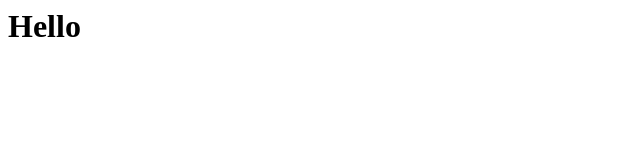
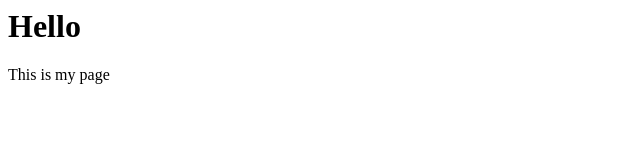
Before and after one commit to elevate-angel/elevate-angel.github.io, a plain HTML site: page index.html in a window 1280 px wide. Shown: the full height of the page, 0-640 px from the left. Drawn offline with Linux system fonts and the light colour scheme.

Commit message:
Update index.html

```diff
--- a/index.html
+++ b/index.html
@@ -1 +1,2 @@
 <h1> Hello </h1>
+<p> This is my page </p>
```
